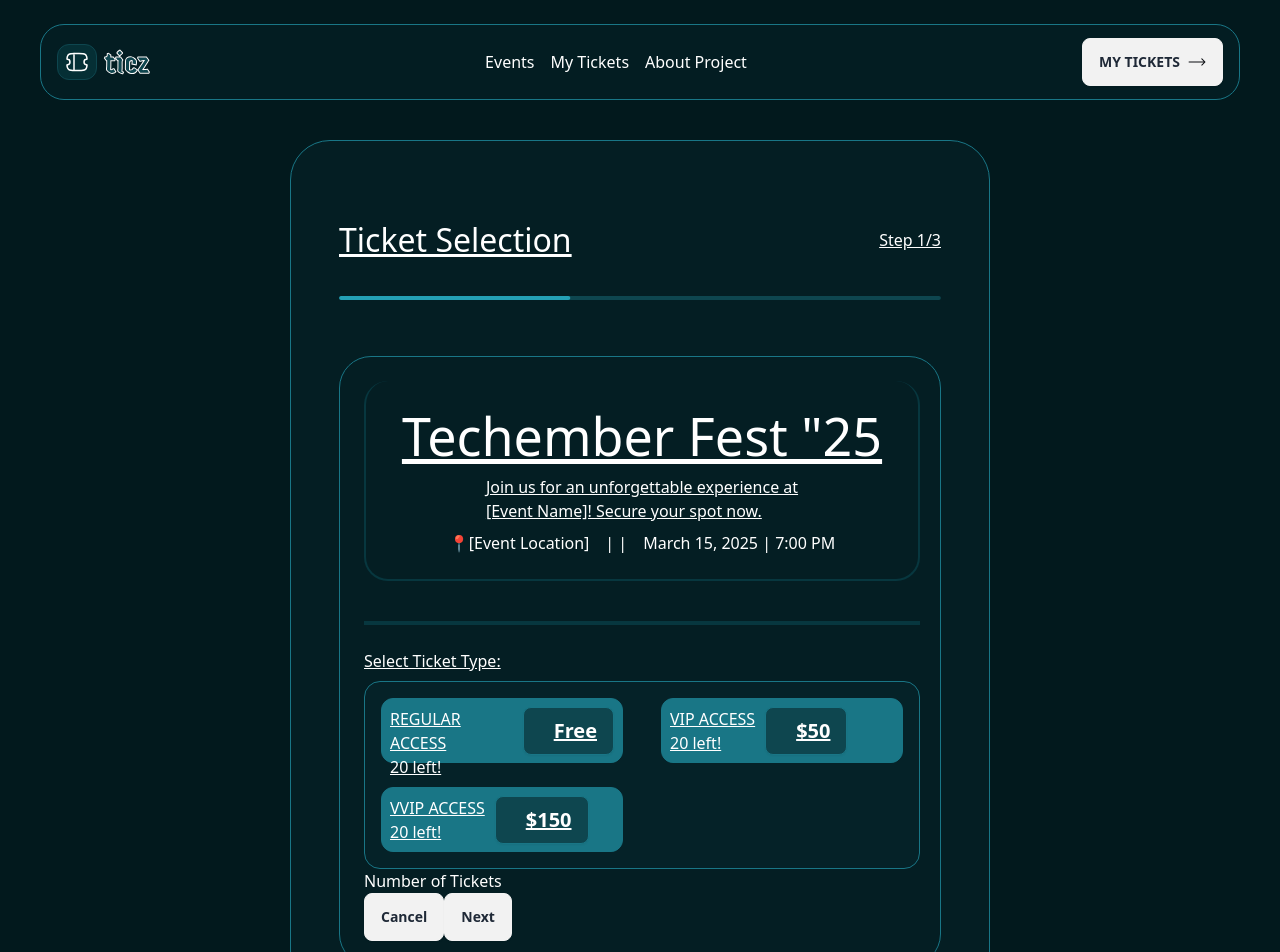
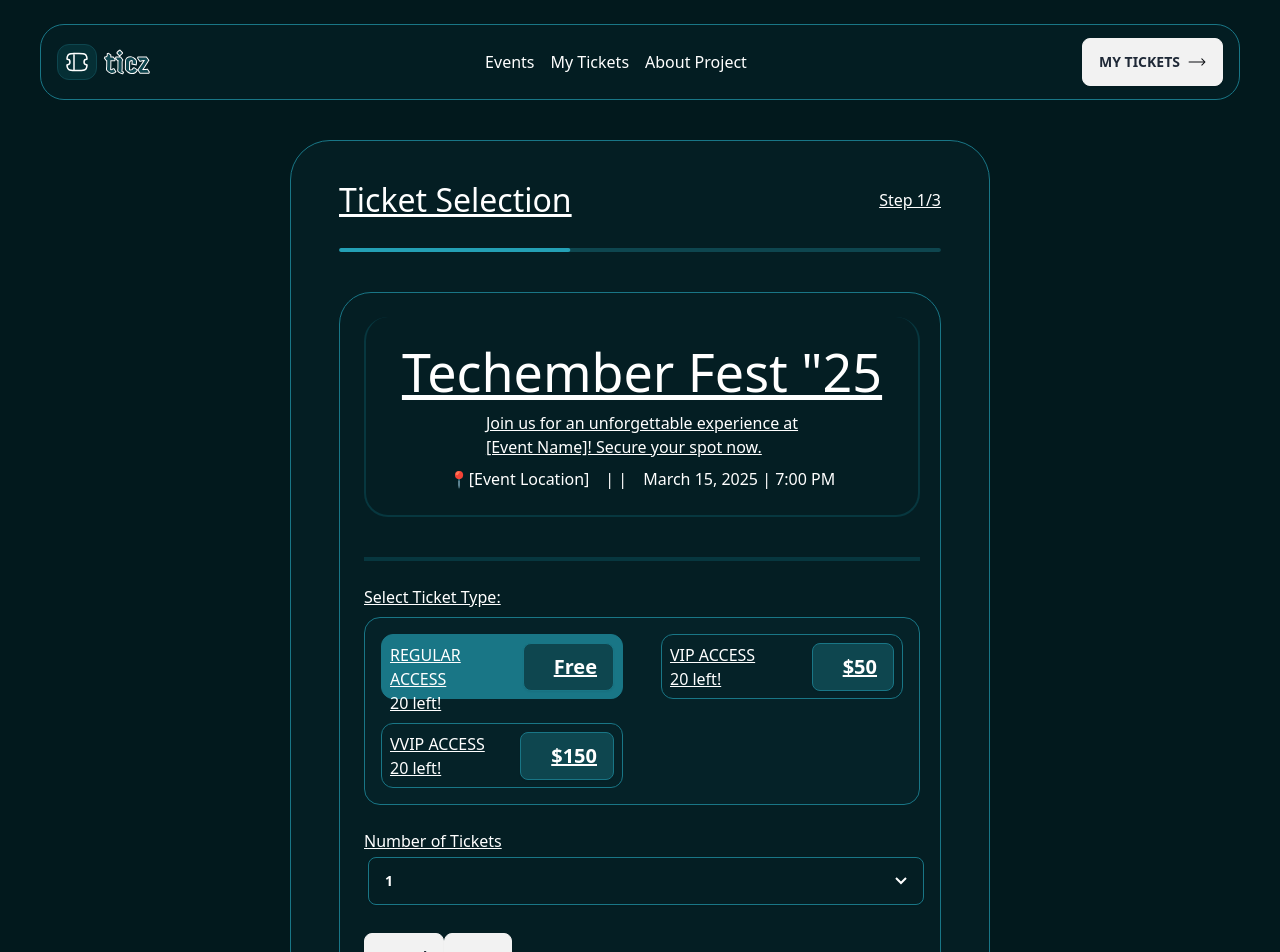
Before and after one commit to O-Tobi/HNG-Stage-2, a React (Vite) app: page / in a window 1280 px wide. Shown: the top 952 px of the page. Built offline with nearby package versions, Linux system fonts and the light colour scheme.

Commit message:
reached a checkpoint

```diff
--- a/src/App.jsx
+++ b/src/App.jsx
@@ -1,4 +1,5 @@
 import {
+  ArrowDown,
   ArrowLeft,
   HorizontalLine,
   Logo,
@@ -35,7 +36,7 @@ const App = () => {
 
       {/* ticket main here */}
       <main className="flex flex-col justify-center bg-mainBg border-[1px] border-borderColor rounded-[40px] p-[48px] gap-[32px] w-[700px] h-[902px]">
-        <div className="flex items-center justify-between py-2">
+        <div className="flex items-center justify-between pt-2">
           <h1 className="text-[32px] font-normal underline leading-[32px]">
             Ticket Selection
           </h1>
@@ -44,7 +45,7 @@ const App = () => {
           </p>
         </div>
 
-        <div className="mb-6">
+        <div className="mb-2">
           <img src={ProgressContainer} alt="" />
         </div>
 
@@ -75,40 +76,68 @@ const App = () => {
 
               <div className="flex rounded-[16px] border-[1px] border-borderColor p-[16px] gap-[16px] bg-[#052228] w-[556px]">
                 <div className="flex flex-wrap justify-between items-center gap-[24px]">
-
-                  <div className="flex underline rounded-[12px] gap-[8px] p-[8px] border-[1px] border-borderColor bg-[#197686] w-[242px] h-[65px]">
+                  <div className="flex justify-between underline rounded-[12px] gap-[8px] p-[8px] border-[1px] border-borderColor bg-[#197686] w-[242px] h-[65px]">
                     <div>
                       <p>REGULAR ACCESS</p>
                       <p>20 left!</p>
                     </div>
-                    <button className="btn bg-[#0E464F] border-[1px] text-[20px] text-right text-white leading-[22px] border-borderColor gap-[8px] py-[8px] pl-[30px] ">Free</button>
+                    <button className="btn bg-[#0E464F] border-[1px] text-[20px] text-right text-white leading-[22px] border-borderColor gap-[8px] py-[8px] pl-[30px] ">
+                      Free
+                    </button>
                   </div>
 
-                  <div className="flex underline rounded-[12px] gap-[10px] p-[8px] border-[1px] border-borderColor bg-[#197686] w-[242px] h-[65px]">
+                  <div className="flex justify-between underline rounded-[12px] gap-[8px] p-[8px] border-[1px] border-borderColor  w-[242px] h-[65px]">
                     <div>
                       <p>VIP ACCESS</p>
                       <p>20 left!</p>
                     </div>
-                    <button className="btn bg-[#0E464F] border-[1px] text-[20px] text-right text-white leading-[22px] border-borderColor gap-[10px] py-[8px] pl-[30px] ">$50</button>
+                    <button className="btn bg-[#0E464F] border-[1px] text-[20px] text-right text-white leading-[22px] border-borderColor gap-[10px] py-[8px] pl-[30px] ">
+                      $50
+                    </button>
                   </div>
 
-
-                  <div className="flex underline rounded-[12px] gap-[10px] p-[8px] border-[1px] border-borderColor bg-[#197686] w-[242px] h-[65px]">
+                  <div className="flex justify-between underline rounded-[12px] gap-[8px] p-[8px] border-[1px] border-borderColor  w-[242px] h-[65px]">
                     <div>
                       <p>VVIP ACCESS</p>
                       <p>20 left!</p>
                     </div>
-                    <button className="btn bg-[#0E464F] border-[1px] text-[20px] text-right text-white leading-[22px] border-borderColor gap-[8px] py-[8px] pl-[30px] ">$150</button>
+                    <button className="btn bg-[#0E464F] border-[1px] text-[20px] text-right text-white leading-[22px] border-borderColor gap-[8px] py-[8px] pl-[30px] ">
+                      $150
+                    </button>
                   </div>
-
-
                 </div>
               </div>
             </div>
 
-            <div>
-              <p>Number of Tickets</p>
+
+            <div className="py-6">
+              <p className="text-[16px] underline">Number of Tickets</p>
               {/* dropdown here */}
+              <details className="dropdown w-full">
+                <summary className="btn flex justify-between m-1 w-full bg-transparent border-[1px] border-borderColor hover:bg-transparent text-white">
+                  <p>1</p>
+                  <img src={ArrowDown} alt="" className="w-3 h-3"/>
+
+                </summary>
+                <ul className="menu bg-background dropdown-content rounded-box z-[1] w-full p-2 shadow">
+                  <li>
+                    <a>1</a>
+                  </li>
+                  <li>
+                    <a>2</a>
+                  </li>
+                  <li>
+                    <a>3</a>
+                  </li>
+                  <li>
+                    <a>4</a>
+                  </li>
+                  <li>
+                    <a>5</a>
+                  </li>
+                </ul>
+              </details>
+
             </div>
 
             <div>
--- a/src/components/utils/assets.js
+++ b/src/components/utils/assets.js
@@ -2,9 +2,11 @@ import lg from "./../../assets/logo.svg";
 import al from "./../../assets/arrowLeft.svg";
 import pc from "./../../assets/progressContainer.svg";
 import hl from "./../../assets/horizontalLine.svg";
+import ad from "./../../assets/arrowDown.svg";
 
 
 export const Logo  = lg;
 export const ArrowLeft = al;
 export const ProgressContainer = pc;
 export const HorizontalLine = hl;
+export const ArrowDown = ad;
```
Also changed, not shown: src/assets/arrowDown.svg (added).
